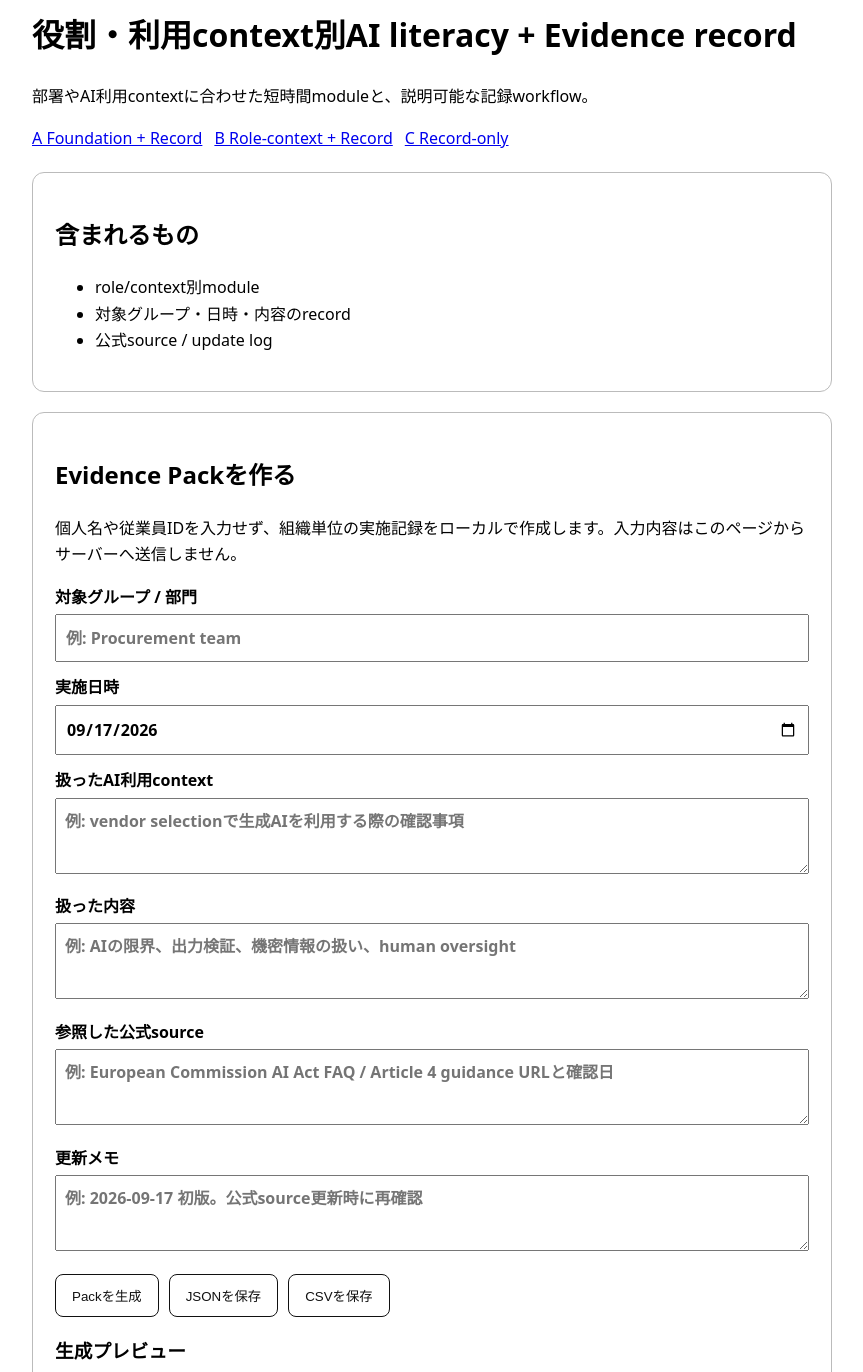
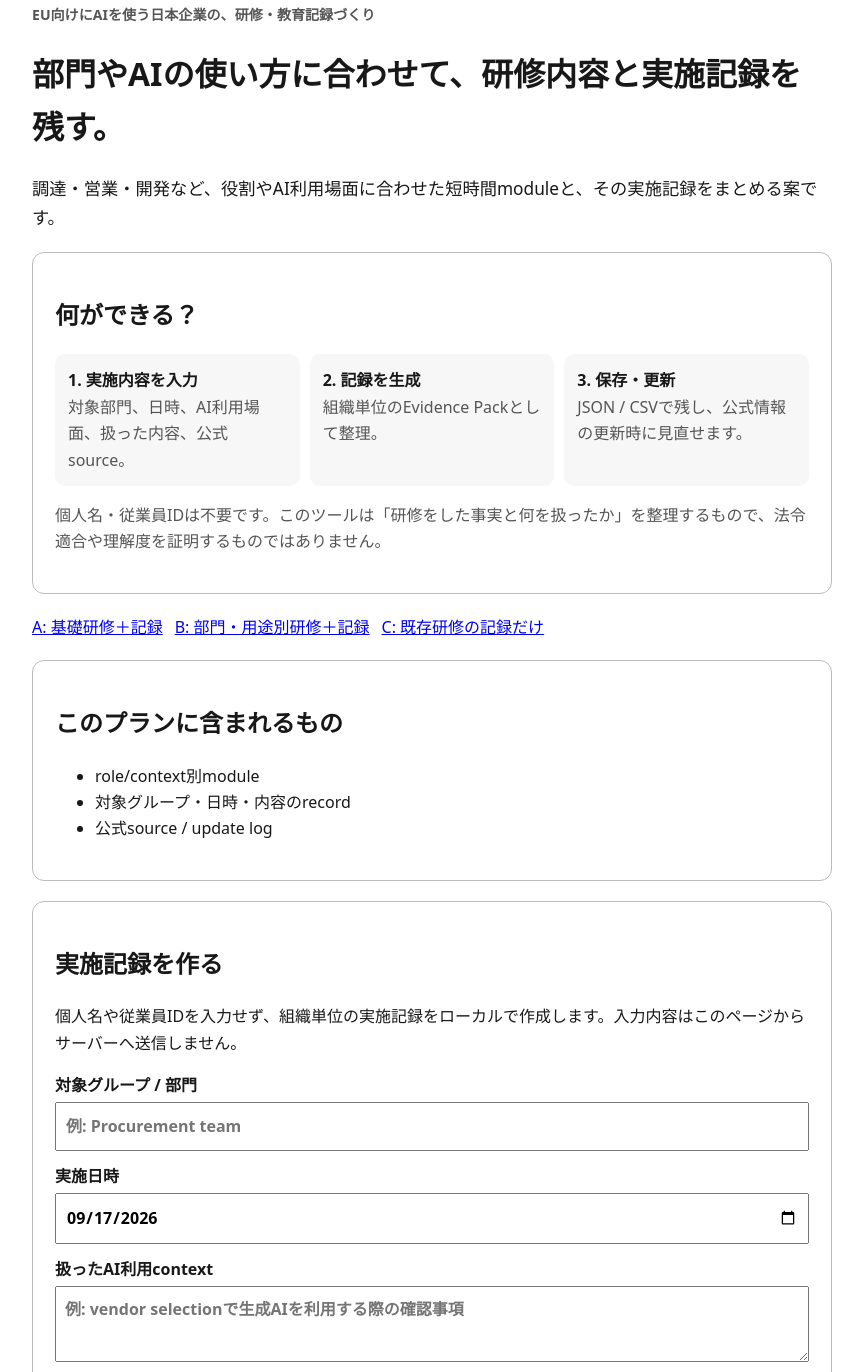
Before and after one commit to Hirokimm/data-act-exit-audit, a plain HTML site: page public/004/index.html in a window 1280 px wide. Shown: the part 79-1451 px from the top of the page, without its empty margins (208-1071 px from the left). Drawn offline with Linux system fonts and the light colour scheme; no server answers.

Commit message:
Make #004 buyer value clear on first view

```diff
--- a/public/004/index.html
+++ b/public/004/index.html
@@ -3,23 +3,20 @@
 <head>
   <meta charset="utf-8">
   <meta name="viewport" content="width=device-width,initial-scale=1">
-  <title>EU AI Act Article 4 Evidence Pack — Stage A preview</title>
+  <title>AI研修の実施記録を、あとから説明できる形に｜#004 Stage A preview</title>
   <style>
-    body{font-family:system-ui,sans-serif;max-width:800px;margin:40px auto;padding:0 18px;line-height:1.65}
-    nav{display:flex;gap:12px;flex-wrap:wrap}.card{border:1px solid #bbb;border-radius:12px;padding:22px;margin:20px 0}.muted{color:#555}
-    .cta,button{display:inline-block;padding:11px 16px;border:1px solid #111;border-radius:8px;text-decoration:none;background:#fff;color:#111;cursor:pointer}
-    label{display:block;font-weight:600;margin-top:12px}input,textarea{box-sizing:border-box;width:100%;padding:9px;margin-top:4px;font:inherit}textarea{min-height:76px}
-    .actions{display:flex;gap:10px;flex-wrap:wrap;margin-top:16px}.preview{white-space:pre-wrap;background:#f6f6f6;padding:14px;border-radius:8px;overflow:auto}
-    @media(max-width:520px){body{margin:20px auto}.card{padding:16px}nav,.actions{display:grid;gap:6px}}
+    body{font-family:system-ui,sans-serif;max-width:800px;margin:40px auto;padding:0 18px;line-height:1.65;color:#181818}nav{display:flex;gap:12px;flex-wrap:wrap}.card{border:1px solid #bbb;border-radius:12px;padding:22px;margin:20px 0}.muted{color:#555}.hero-note{font-size:1.08rem}.cta,button{display:inline-block;padding:11px 16px;border:1px solid #111;border-radius:8px;text-decoration:none;background:#fff;color:#111;cursor:pointer}label{display:block;font-weight:600;margin-top:12px}input,textarea{box-sizing:border-box;width:100%;padding:9px;margin-top:4px;font:inherit}textarea{min-height:76px}.actions{display:flex;gap:10px;flex-wrap:wrap;margin-top:16px}.preview{white-space:pre-wrap;background:#f6f6f6;padding:14px;border-radius:8px;overflow:auto}.steps{display:grid;grid-template-columns:repeat(3,1fr);gap:10px}.steps div{background:#f7f7f7;border-radius:10px;padding:13px}.eyebrow{font-weight:700;color:#555;font-size:.88rem}@media(max-width:520px){body{margin:20px auto}.card{padding:16px}nav,.actions,.steps{display:grid;grid-template-columns:1fr;gap:8px}}
   </style>
 </head>
 <body>
   <p class="muted"><strong>Stage A public preview</strong> / 需要検証用MVP / 法的助言・認証・適合保証ではありません</p>
-  <h1 id="title"></h1><p id="lead"></p>
-  <nav aria-label="Offer variants"><a href="?v=A">A Foundation + Record</a><a href="?v=B">B Role-context + Record</a><a href="?v=C">C Record-only</a></nav>
-  <section class="card"><h2>含まれるもの</h2><ul id="items"></ul></section>
+  <p class="eyebrow">EU向けにAIを使う日本企業の、研修・教育記録づくり</p>
+  <h1 id="title"></h1><p id="lead" class="hero-note"></p>
+  <section class="card"><h2>何ができる？</h2><div class="steps"><div><strong>1. 実施内容を入力</strong><br><span class="muted">対象部門、日時、AI利用場面、扱った内容、公式source。</span></div><div><strong>2. 記録を生成</strong><br><span class="muted">組織単位のEvidence Packとして整理。</span></div><div><strong>3. 保存・更新</strong><br><span class="muted">JSON / CSVで残し、公式情報の更新時に見直せます。</span></div></div><p class="muted">個人名・従業員IDは不要です。このツールは「研修をした事実と何を扱ったか」を整理するもので、法令適合や理解度を証明するものではありません。</p></section>
+  <nav aria-label="Offer variants"><a href="?v=A">A: 基礎研修＋記録</a><a href="?v=B">B: 部門・用途別研修＋記録</a><a href="?v=C">C: 既存研修の記録だけ</a></nav>
+  <section class="card"><h2>このプランに含まれるもの</h2><ul id="items"></ul></section>
   <section class="card" id="builder">
-    <h2>Evidence Packを作る</h2>
+    <h2>実施記録を作る</h2>
     <p>個人名や従業員IDを入力せず、組織単位の実施記録をローカルで作成します。入力内容はこのページからサーバーへ送信しません。</p>
     <label>対象グループ / 部門<input id="audience" placeholder="例: Procurement team"></label>
     <label>実施日時<input id="completedAt" type="date"></label>
@@ -27,22 +24,22 @@
     <label>扱った内容<textarea id="topics" placeholder="例: AIの限界、出力検証、機密情報の扱い、human oversight"></textarea></label>
     <label>参照した公式source<textarea id="sources" placeholder="例: European Commission AI Act FAQ / Article 4 guidance URLと確認日"></textarea></label>
     <label>更新メモ<textarea id="updateLog" placeholder="例: 2026-09-17 初版。公式source更新時に再確認"></textarea></label>
-    <div class="actions"><button id="generate" type="button">Packを生成</button><button id="downloadJson" type="button" disabled>JSONを保存</button><button id="downloadCsv" type="button" disabled>CSVを保存</button></div>
+    <div class="actions"><button id="generate" type="button">実施記録を生成</button><button id="downloadJson" type="button" disabled>JSONを保存</button><button id="downloadCsv" type="button" disabled>CSVを保存</button></div>
     <h3>生成プレビュー</h3><div id="packPreview" class="preview" aria-live="polite">未生成</div>
     <p class="muted">生成物は実施記録の整理用です。法的適合、受講完了、理解度、認証を証明するものではありません。必要な保持期間・承認者・追加証拠は各社の方針と専門家確認に合わせてください。</p>
   </section>
   <section class="card">
-    <h2>Paid pilot</h2>
-    <p>このworkflowを自社で試したい担当者向けに、価格受容性を含むpilot相談を受け付けます。申込みではなく相談であり、契約は発生しません。</p>
+    <h2>自社向けに試したい企業担当者へ</h2>
+    <p>この記録workflowを自社のAI研修・AI governance運用に合わせて試すpaid pilotを相談できます。申込みではなく相談で、ここから契約や課金は発生しません。</p>
     <p class="muted"><strong>送信にはGitHubアカウントへのサインインが必要です。</strong> 相談内容は公開GitHub Issueになります。個人情報・機密情報・従業員情報は入力しないでください。需要検証で有効な回答として扱うため、日本企業での担当領域とEU向けAI利用/AI governance・training・procurementとの関係を、機密情報を含めず記載してください。Paid pilotへの回答が <code>yes</code> / <code>maybe</code>、または価格・scope・pilot条件・procurement・budgetの具体相談を含む場合のみpositive-interestとして扱います。ただし <code>no</code> を明示した回答は常にnegative-demand evidenceとして別集計し、需要PASSには数えません。</p>
-    <a class="cta" id="cta" rel="nofollow">pilot相談を送る</a>
+    <a class="cta" id="cta" rel="nofollow">pilotを相談する</a>
   </section>
-  <h2>重要な前提</h2><p class="muted">本MVPはEU AI Act Article 4への法的適合を判定・保証するものではありません。内容は公式sourceの更新に応じて見直す必要があります。個人・従業員・機密・sensitive情報は入力しないでください。</p>
+  <h2>なぜEU AI Act Article 4が関係する？</h2><p class="muted">EU向けにAIを利用する企業では、役割や利用状況に応じたAI literacyを考える必要があります。本MVPは、その教育・研修を実施した際の記録整理を助ける技術ツールです。Article 4への法的適合を判定・保証するものではありません。内容は公式sourceの更新に応じて見直す必要があります。個人・従業員・機密・sensitive情報は入力しないでください。</p>
   <script>
     const variants={
-      A:{title:'全社員向けAI literacy + Evidence record',lead:'短時間のfoundation教材と、実施した事実を残す記録workflow。',items:['全社員向けfoundation module','対象グループ・日時・内容のrecord','公式source / update log']},
-      B:{title:'役割・利用context別AI literacy + Evidence record',lead:'部署やAI利用contextに合わせた短時間moduleと、説明可能な記録workflow。',items:['role/context別module','対象グループ・日時・内容のrecord','公式source / update log']},
-      C:{title:'既存研修をEvidence Pack化するRecord-only kit',lead:'教材を置き換えず、既存の教育施策を追跡可能なrecordへ整理。',items:['既存研修のrecord template','対象グループ・日時・内容のrecord','公式source / update log']}
+      A:{title:'AI研修を実施した記録を、あとから説明できる形に。',lead:'全社員向けの短い基礎研修と「誰に・いつ・何を扱ったか」の組織記録をセットで残す案です。',items:['全社員向けfoundation module','対象グループ・日時・内容のrecord','公式source / update log']},
+      B:{title:'部門やAIの使い方に合わせて、研修内容と実施記録を残す。',lead:'調達・営業・開発など、役割やAI利用場面に合わせた短時間moduleと、その実施記録をまとめる案です。',items:['role/context別module','対象グループ・日時・内容のrecord','公式source / update log']},
+      C:{title:'今あるAI研修を変えずに、実施記録だけ整える。',lead:'教材はそのまま使い、既存の教育施策を追跡可能な組織記録へ整理する案です。',items:['既存研修のrecord template','対象グループ・日時・内容のrecord','公式source / update log']}
     };
     const p=new URLSearchParams(location.search);const v=['A','B','C'].includes(p.get('v'))?p.get('v'):'B';const x=variants[v];
     document.querySelector('#title').textContent=x.title;document.querySelector('#lead').textContent=x.lead;document.querySelector('#items').innerHTML=x.items.map(i=>`<li>${i}</li>`).join('');
```
